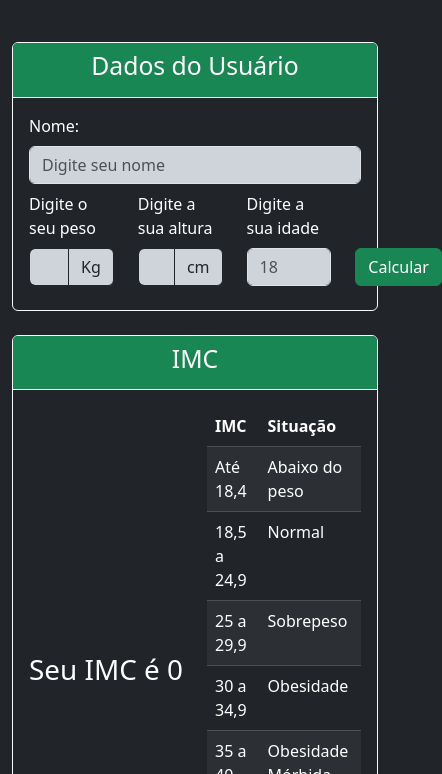
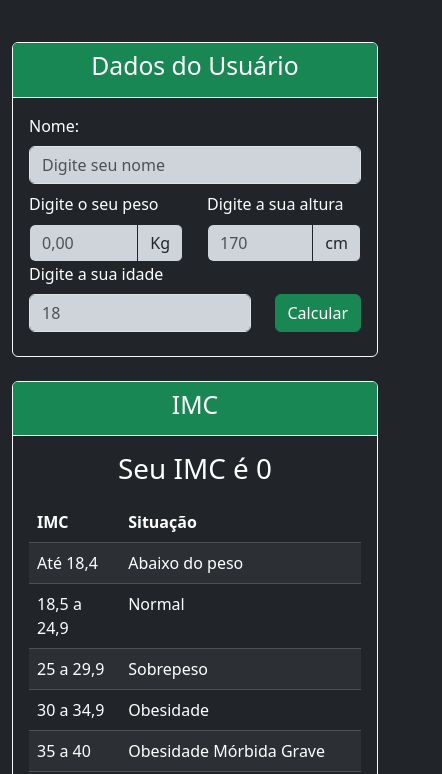
Before and after one commit to AntDavidLima/web-dev-homework-javascript, a plain HTML site: page index.html in a window 390 px wide. Shown: the part 70-844 px from the top of the page, 442 px wide, since content can reach past the window. Drawn offline with nearby package versions, Linux system fonts and the light colour scheme.

Commit message:
responsiveness improvement

```diff
--- a/index.html
+++ b/index.html
@@ -45,7 +45,7 @@
 					</div>
 
 					<div class="row mb-2">
-						<div class="col">
+						<div class="col-6 col-md">
 							<label for="peso" class="form-label">Digite o seu peso</label>
 							<div class="input-group">
 								<input type="number" id="peso" step="0.01" placeholder="0,00"
@@ -57,7 +57,7 @@
 							</strong>
 						</div>
 
-						<div class="col">
+						<div class="col-6 col-sm-6 col-md">
 							<label for="altura" class="form-label">Digite a sua altura</label>
 							<div class="input-group">
 								<input type="number" id="altura" class="form-control bg-dark-subtle border-dark" placeholder="170" />
@@ -76,7 +76,7 @@
 							</strong>
 						</div>
 
-						<div class="col-1 d-flex align-items-end">
+						<div class="col-auto d-flex align-items-end">
 							<button class="btn btn-success" onclick="calcularIMC()">
 								Calcular
 							</button>
@@ -93,11 +93,11 @@
 
 			<div class="card-body">
 				<div class="row">
-					<div class="col-6 d-flex align-items-center justify-content-center">
+					<div class="col-12 col-md-5 col-lg-6 d-flex align-items-center justify-content-center">
 						<p class="display-6">Seu IMC é <span id="valor-IMC">0</span></p>
 					</div>
 
-					<div class="col-6">
+					<div class="col-12 col-md-7 col-lg-6">
 						<table class="table table-dark table-striped">
 							<thead>
 								<tr>
@@ -144,7 +144,7 @@
 
 			<div class="card-body">
 				<div class="row">
-					<div class="col-6">
+					<div class="col-sm-6 col-12">
 						<strong class="text-center">Operadora de Saúde A</strong>
 
 						<table class="table table-dark">
@@ -171,7 +171,7 @@
 						</table>
 					</div>
 
-					<div class="col-6">
+					<div class="col-sm-6 col-12">
 						<strong class="text-center">Operadora de Saúde B</strong>
 
 						<table class="table table-dark">
```
